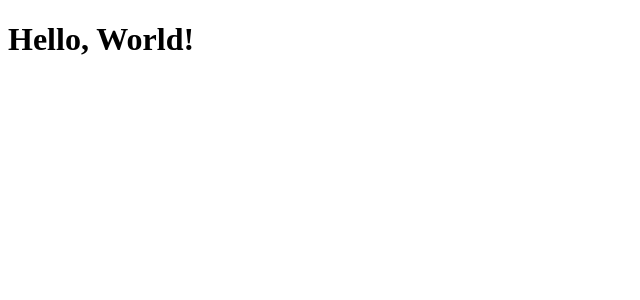
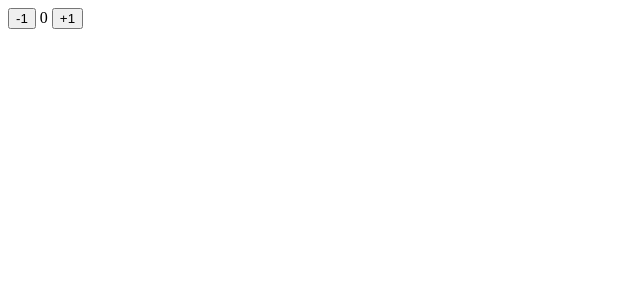
Before and after one commit to jihoon416/react-server-side-rendering-in-depth, a React app: page / in a window 1280 px wide. Shown: the top 300 px of the page, without its empty margins (0-640 px from the left). Built offline with nearby package versions, Linux system fonts and the light colour scheme; the HTML template or start-up script is replaced by a standard one.

Commit message:
feat: SSR 구현

```diff
--- a/src/App.js
+++ b/src/App.js
@@ -1,8 +1,23 @@
 import * as React from 'react'
+import { useState } from 'react'
 
 const App = () => {
+    const [count, setCount] = useState(0)
+
+    const handleDecrement = () => {
+        setCount((count) => count - 1)
+    }
+
+    const handleIncrement = () => {
+        setCount((count) => count + 1)
+    }
+
     return (
-        <h1>Hello, World!</h1>
+        <>
+            <button onClick={handleDecrement}>-1</button>
+            <span>  {count}  </span>
+            <button onClick={handleIncrement}>+1</button>
+        </>
     )
 }
 
```
